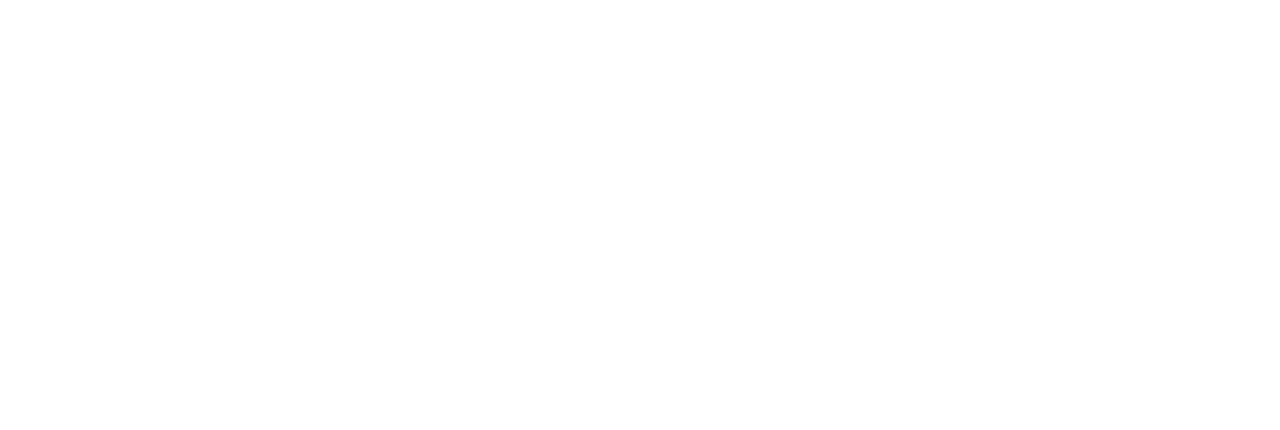
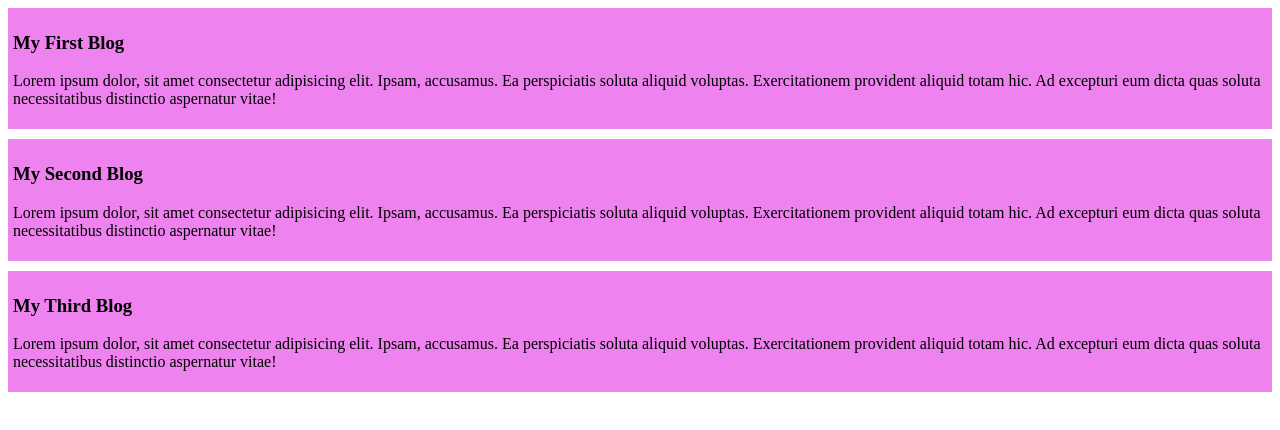
Before and after one commit to Mohinuddin0119/my-first-github-repo, a plain HTML site: page index.html in a window 1280 px wide. Drawn offline with Linux system fonts and the light colour scheme.

Commit message:
added Blog

```diff
--- a/index.html
+++ b/index.html
@@ -4,8 +4,20 @@
     <meta charset="UTF-8">
     <meta name="viewport" content="width=device-width, initial-scale=1.0">
     <title>My first Ever Github Repo</title>
+    <link rel="stylesheet" href=".styles/style.css">
 </head>
 <body>
-
+       <div>
+        <h3>My First Blog</h3>
+        <p>Lorem ipsum dolor, sit amet consectetur adipisicing elit. Ipsam, accusamus. Ea perspiciatis soluta aliquid voluptas. Exercitationem provident aliquid totam hic. Ad excepturi eum dicta quas soluta necessitatibus distinctio aspernatur vitae!</p>
+       </div>
+       <div>
+        <h3>My Second Blog</h3>
+        <p>Lorem ipsum dolor, sit amet consectetur adipisicing elit. Ipsam, accusamus. Ea perspiciatis soluta aliquid voluptas. Exercitationem provident aliquid totam hic. Ad excepturi eum dicta quas soluta necessitatibus distinctio aspernatur vitae!</p>
+       </div>
+       <div>
+        <h3>My Third Blog</h3>
+        <p>Lorem ipsum dolor, sit amet consectetur adipisicing elit. Ipsam, accusamus. Ea perspiciatis soluta aliquid voluptas. Exercitationem provident aliquid totam hic. Ad excepturi eum dicta quas soluta necessitatibus distinctio aspernatur vitae!</p>
+       </div>
 </body>
 </html>
```
Also changed, not shown: .styles/style.css (added).
